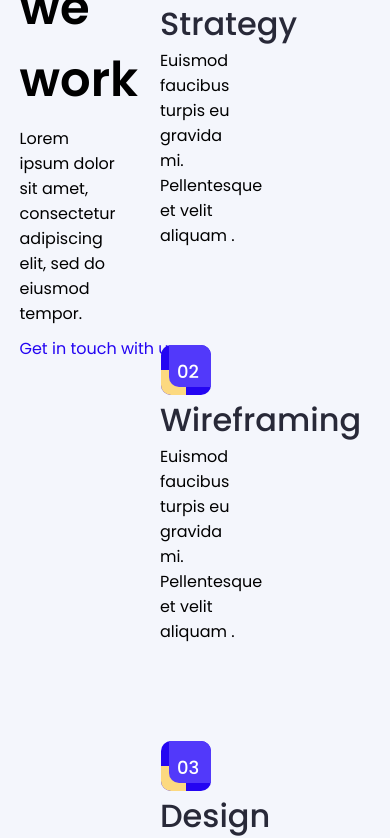
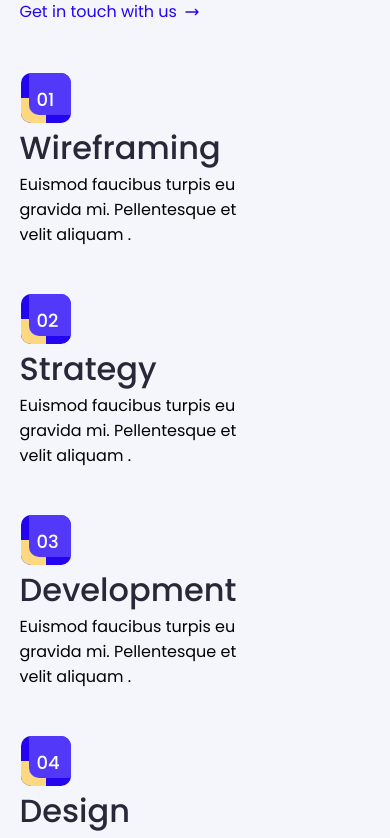
Before and after one commit to ebokes/surftweb, a React (Create React App) app: page / in a window 390 px wide. Shown: the part 980-1818 px from the top of the page. Built offline with nearby package versions, Linux system fonts and the light colour scheme.

Commit message:
add mobile responsivity to work page

```diff
--- a/src/components/home/workPage/index.js
+++ b/src/components/home/workPage/index.js
@@ -35,8 +35,10 @@ function WorkPage() {
                     </div>
                   </div>
                 </div>
-                <h5>{item.heading}</h5>
-                <p>{item.text}</p>
+                <div className="writeup">
+                  <h5>{item.heading}</h5>
+                  <p>{item.text}</p>
+                </div>
               </List>
             ))}
           </Col2>
--- a/src/components/home/workPage/workPageStyle.js
+++ b/src/components/home/workPage/workPageStyle.js
@@ -4,10 +4,20 @@ export const WorkPageContainer = styled.div`
   display: flex;
   justify-content: space-between;
   padding: 12.8rem 0 12.8rem 0;
+
+  @media (max-width: ${({ theme }) => theme.mediaQuery.tablet}) {
+    flex-direction: column;
+    padding: 6rem 0 6rem 0;
+  }
 `;
 
 export const Col1 = styled.div`
   width: 40%;
+
+  @media (max-width: ${({ theme }) => theme.mediaQuery.tablet}) {
+    width: 100%;
+    margin-bottom: 5rem;
+  }
 
   h1 {
     font-size: 4.8rem;
@@ -30,21 +40,37 @@ export const Col1 = styled.div`
 `;
 
 export const Col2 = styled.div`
-  display: flex;
-  /* width: 60rem; */
-  flex-wrap: wrap;
+  display: grid;
+  grid-template-columns: repeat(2, 50%);
+  grid-template-rows: repeat(2, 1fr);
   width: 60%;
+
+  @media (max-width: ${({ theme }) => theme.mediaQuery.tablet}) {
+    width: 100%;
+  }
+
+  @media (max-width: 500px) {
+    display: block;
+  }
 `;
 
 export const List = styled.div`
-  width: 40%;
+  width: 60%;
   margin-bottom: 4.8rem;
   margin-right: 3.5rem;
 
+  .writeup {
+    width: 116%;
+
+    /* @media (max-width: ${({ theme }) => theme.mediaQuery.mobile}) {
+      width: 116%;
+    } */
+  }
+
   .vector {
     position: relative;
-    width: 10rem;
-    height: 10rem;
+    width: 5rem;
+    height: 5rem;
   }
   .block1 {
     background: #5239fa;
--- a/src/data/workPageData.js
+++ b/src/data/workPageData.js
@@ -1,22 +1,22 @@
 const workData = [
   {
     id: 1,
+    heading: "Wireframing",
+    text: "Euismod faucibus turpis eu gravida mi. Pellentesque et velit aliquam .",
+  },
+  {
+    id: 2,
     heading: "Strategy",
     text: "Euismod faucibus turpis eu gravida mi. Pellentesque et velit aliquam .",
   },
   {
-    id: 2,
-    heading: "Wireframing",
-    text: "Euismod faucibus turpis eu gravida mi. Pellentesque et velit aliquam .",
-  },
-  {
     id: 3,
-    heading: "Design",
+    heading: "Development",
     text: "Euismod faucibus turpis eu gravida mi. Pellentesque et velit aliquam .",
   },
   {
     id: 4,
-    heading: "Development",
+    heading: "Design",
     text: "Euismod faucibus turpis eu gravida mi. Pellentesque et velit aliquam .",
   },
 ];
--- a/src/reuseableComponents/containerStyle.js
+++ b/src/reuseableComponents/containerStyle.js
@@ -4,7 +4,12 @@ export const Container = styled.div`
   max-width: 120rem;
   width: 90%;
   margin: 0 auto;
+  /* padding: 12.8rem 0 12.8rem 0; */
   /* border: 2px solid green; */
+
+  /* @media (max-width: ${({ theme }) => theme.mediaQuery.tablet}) {
+    padding: 6rem 0 6rem 0;
+  } */
 `;
 
 export const BackdropContainer = styled.div`
--- /dev/null
+++ b/src/reuseableComponents/linkStyle.js
@@ -0,0 +1,3 @@
+import styled from "styled-components";
+
+// export const Links = styled;
```
